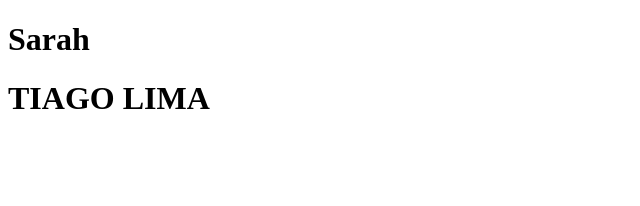
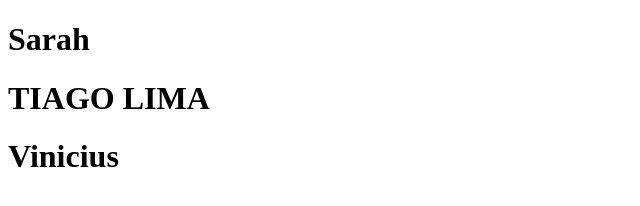
Before and after one commit to Fclaudiobriito/FS14E2, a plain HTML site: page index.html in a window 1280 px wide. Shown: the whole page, without its empty margins (0-640 px from the left). Drawn offline with Linux system fonts and the light colour scheme.

Commit message:
criando h1

```diff
--- a/index.html
+++ b/index.html
@@ -10,5 +10,6 @@
 <body>
     <h1>Sarah</h1>
     <h1>TIAGO LIMA </h1>
+    <h1>Vinicius</h1>
 </body>
 </html>
```
